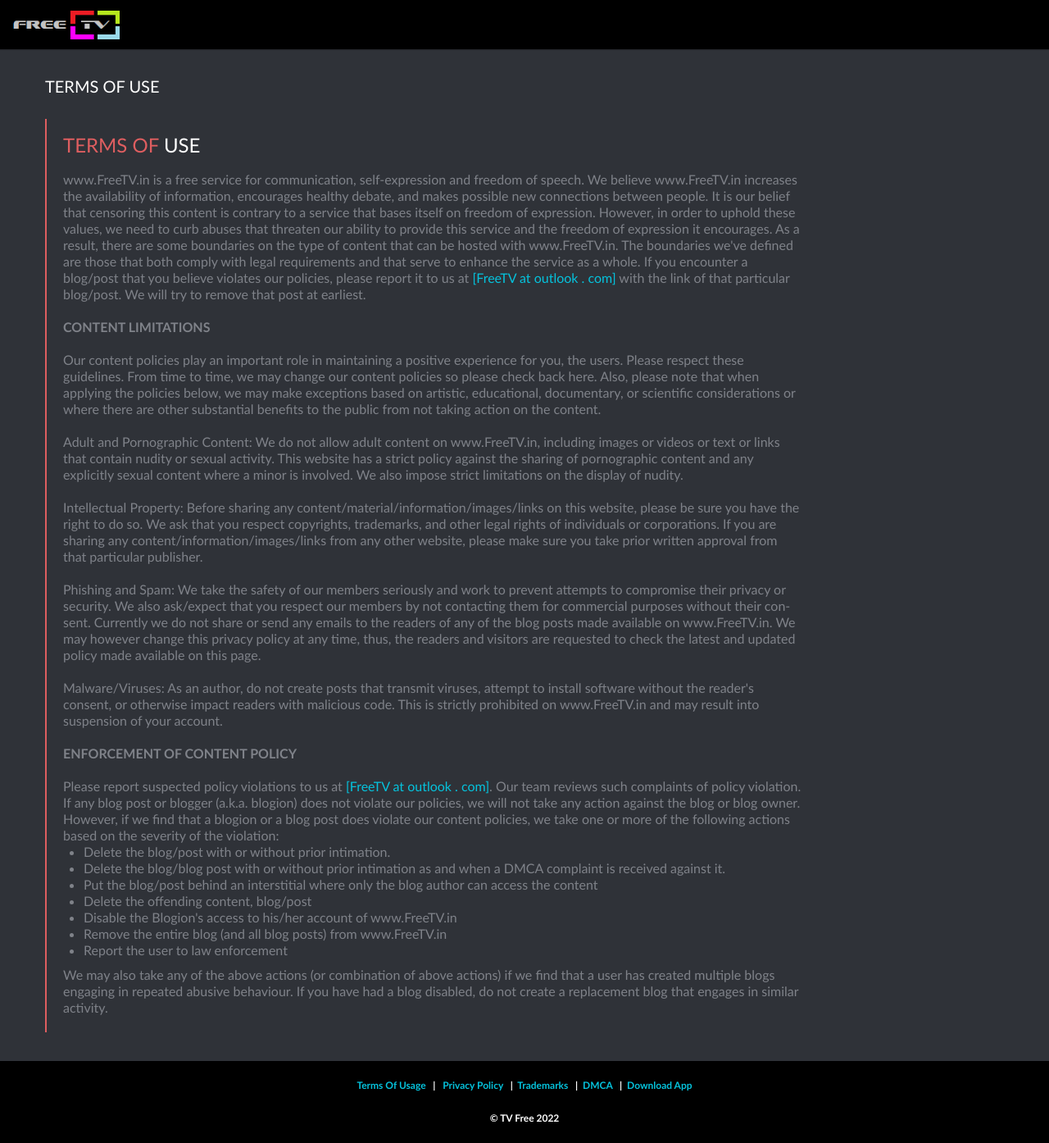
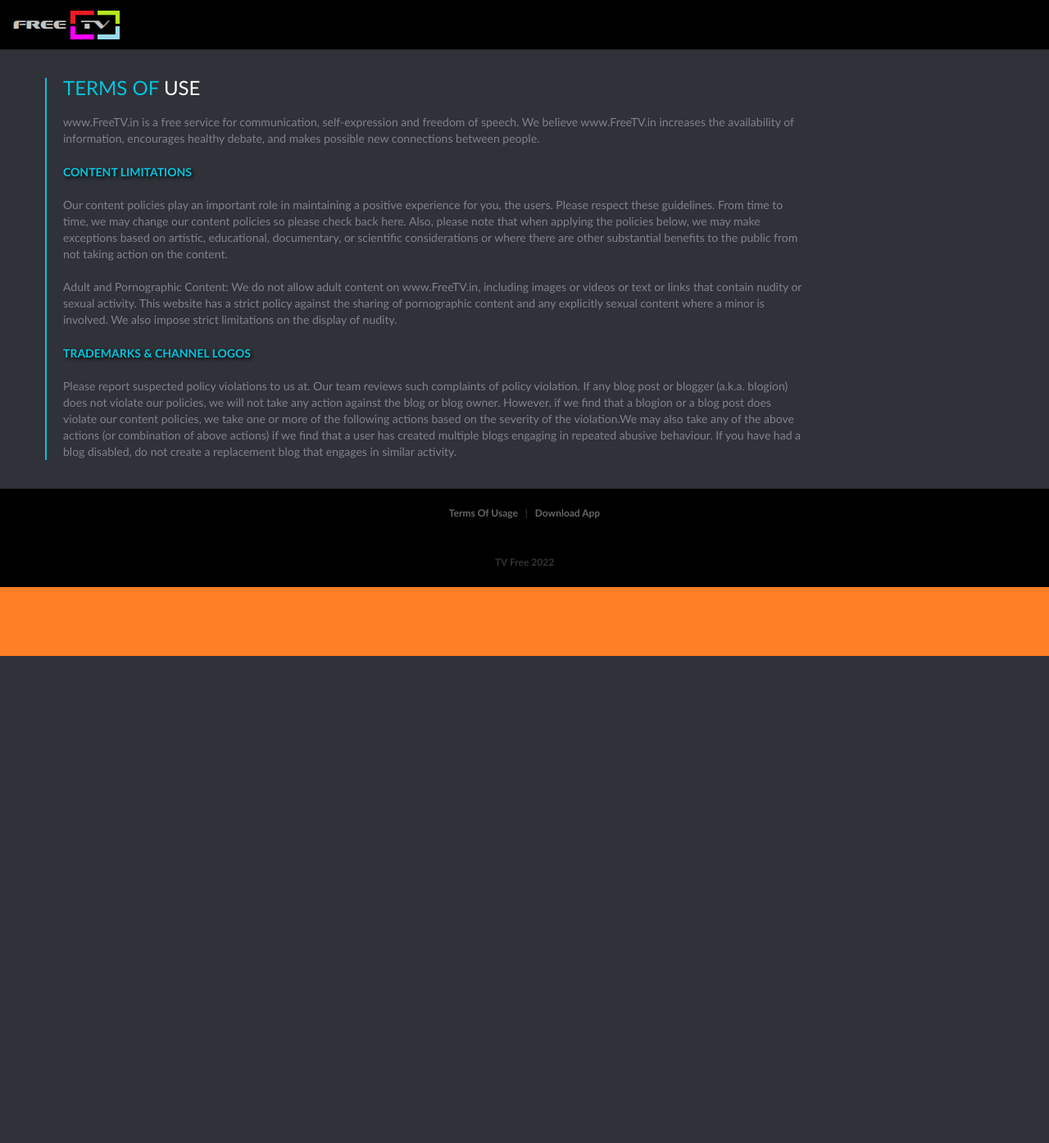
Before and after one commit to screensaverx/screensaverx, a PHP site: page /cms/cms_terms.html in a window 1280 px wide. Shown: the whole page at 82% size. After the commit the page ends 800 px from the top, so only its background shows below. Run offline with PHP 8.4, Linux system fonts and the light colour scheme; some libraries are stand-ins or nearby versions.

Commit message:
PROTO ONE

```diff
--- a/_include/css/main.css
+++ b/_include/css/main.css
@@ -27,7 +27,7 @@
 	background:#2F3238;
 	color:#7F8289;
 	font-weight:300;
-	font-size:16px;
+	font-size:14px;
 	font-family: 'Calibri', sans-serif;
 	line-height:20px;
 }
@@ -103,7 +103,7 @@
 }
 
 .color-text {
-    color: #DE5E60;
+    color: #05C3DD;
 }
 
 .through{
@@ -378,7 +378,7 @@
 
 #home-slider #nextslide:hover,
 #home-slider #prevslide:hover {
-	background-color:#DE5E60;
+	background-color:#05C3DD;
 }
 
 #home-slider #nextslide i,
@@ -436,7 +436,7 @@
 
 #home-slider ul#slide-list li.current-slide a,
 #home-slider ul#slide-list li.current-slide a:hover {
-	background-color:#DE5E60;
+	background-color:#05C3DD;
 }
 
 #home-slider #nextsection {
@@ -454,7 +454,7 @@
 }
 
 #home-slider #nextsection:hover {
-	background-color:#DE5E60;
+	background-color:#05C3DD;
 }
 
 #home-slider #nextsection i {
@@ -1159,11 +1159,15 @@
 }
 
 footer .credits {
-	color: #FFFFFF;
+	color: #333333;
 	font-size: 12px;
 	margin-bottom: 0;
 	padding: 20px 0;
 	font-weight:bold;
+}
+
+footer a {
+	color:#666666;
 }
 
 /* ==================================================
--- a/_include/css/shortcodes.css
+++ b/_include/css/shortcodes.css
@@ -479,9 +482,9 @@
 ================================================== */
 
 .info-block {
-    border-left: 2px solid #DE5E60;
+    border-left: 2px solid #05C3DD;
     overflow: hidden;
-    padding: 20px;
+    padding: 0px 20px 0px 20px;
     position: relative;
 }
 
--- a/_include/js/common_footer.js
+++ b/_include/js/common_footer.js
@@ -1 +1,2 @@
-document.write("<footer><p class='credits'><a href='/cms/cms_terms.html'>Terms Of Usage</a> &nbsp; | &nbsp; <a href='/cms/cms_privacy.html'>Privacy Policy</a> &nbsp; | &nbsp;<a href='/cms/cms_trademarks.html'>Trademarks</a> &nbsp; | &nbsp;<a href='/cms/cms_dmca.html'>DMCA</a> &nbsp; | &nbsp;<a href='/cms/cms_download.html'>Download App</a><br><br>&copy TV Free 2022</p></footer>");
+document.write("<footer><p class='credits'><a href='/cms/cms_terms.html'>Terms Of Usage</a> &nbsp; | &nbsp; <a href='/cms/cms_download.html'>Download App</a></p></footer>");
+document.write("<footer><p class='credits'>TV Free 2022</p></footer>");
--- a/cms/cms_terms.html
+++ b/cms/cms_terms.html
@@ -60,39 +60,20 @@
 		<!-- Information Block -->
         <div class="row">
         	<div class="span12">
-            	<h3 class="spec">TERMS OF USE</h3>
                 <div class="info-block">
                 	<div class="info-text">
                 		<h3><span class="color-text">TERMS OF </span> USE</h3>
 						<br>
 						<p>
-						www.FreeTV.in is a free service for communication, self-expression and freedom of speech. We believe www.FreeTV.in increases the availability of information, encourages healthy debate, and makes possible new connections between people. It is our belief that censoring this content is contrary to a service that bases itself on freedom of expression. However, in order to uphold these values, we need to curb abuses that threaten our ability to provide this service and the freedom of expression it encourages. As a result, there are some boundaries on the type of content that can be hosted with www.FreeTV.in. The boundaries we've defined are those that both comply with legal requirements and that serve to enhance the service as a whole. If you encounter a blog/post that you believe violates our policies, please report it to us at <a href="#">[FreeTV at outlook . com]</a> with the link of that particular blog/post. We will try to remove that post at earliest.
+						www.FreeTV.in is a free service for communication, self-expression and freedom of speech. We believe www.FreeTV.in increases the availability of information, encourages healthy debate, and makes possible new connections between people.
 						<br><br>
-						<b>CONTENT LIMITATIONS</b>
-						<br><br>
+						<h2 class="title title-page">CONTENT LIMITATIONS</h2>
 						Our content policies play an important role in maintaining a positive experience for you, the users. Please respect these guidelines. From time to time, we may change our content policies so please check back here. Also, please note that when applying the policies below, we may make exceptions based on artistic, educational, documentary, or scientific considerations or where there are other substantial benefits to the public from not taking action on the content.
 						<br><br>
 						Adult and Pornographic Content: We do not allow adult content on www.FreeTV.in, including images or videos or text or links that contain nudity or sexual activity. This website has a strict policy against the sharing of pornographic content and any explicitly sexual content where a minor is involved. We also impose strict limitations on the display of nudity.
 						<br><br>
-						Intellectual Property: Before sharing any content/material/information/images/links on this website, please be sure you have the right to do so. We ask that you respect copyrights, trademarks, and other legal rights of individuals or corporations. If you are sharing any content/information/images/links from any other website, please make sure you take prior written approval from that particular publisher.
-						<br><br>
-						Phishing and Spam: We take the safety of our members seriously and work to prevent attempts to compromise their privacy or security. We also ask/expect that you respect our members by not contacting them for commercial purposes without their con-sent. Currently we do not share or send any emails to the readers of any of the blog posts made available on www.FreeTV.in. We may however change this privacy policy at any time, thus, the readers and visitors are requested to check the latest and updated policy made available on this page.
-						<br><br>
-						Malware/Viruses: As an author, do not create posts that transmit viruses, attempt to install software without the reader's consent, or otherwise impact readers with malicious code. This is strictly prohibited on www.FreeTV.in and may result into suspension of your account.
-						<br><br>
-						<b>ENFORCEMENT OF CONTENT POLICY</b>
-						<br><br>
-						Please report suspected policy violations to us at <a href="#">[FreeTV at outlook . com]</a>. Our team reviews such complaints of policy violation. If any blog post or blogger (a.k.a. blogion) does not violate our policies, we will not take any action against the blog or blog owner. However, if we find that a blogion or a blog post does violate our content policies, we take one or more of the following actions based on the severity of the violation:
-						<ul>
-							<li>  Delete the blog/post with or without prior intimation. </li>
-							<li>  Delete the blog/blog post with or without prior intimation as and when a DMCA complaint is received against it. </li>
-							<li>  Put the blog/post behind an interstitial where only the blog author can access the content </li>
-							<li>  Delete the offending content, blog/post </li>
-							<li>  Disable the Blogion's access to his/her account of www.FreeTV.in </li>
-							<li>  Remove the entire blog (and all blog posts) from www.FreeTV.in </li>
-							<li>  Report the user to law enforcement </li>
-						</ul>
-						We may also take any of the above actions (or combination of above actions) if we find that a user has created multiple blogs engaging in repeated abusive behaviour. If you have had a blog disabled, do not create a replacement blog that engages in similar activity.
+						<h2 class="title title-page">TRADEMARKS & CHANNEL LOGOS</h2>
+						Please report suspected policy violations to us at. Our team reviews such complaints of policy violation. If any blog post or blogger (a.k.a. blogion) does not violate our policies, we will not take any action against the blog or blog owner. However, if we find that a blogion or a blog post does violate our content policies, we take one or more of the following actions based on the severity of the violation.We may also take any of the above actions (or combination of above actions) if we find that a user has created multiple blogs engaging in repeated abusive behaviour. If you have had a blog disabled, do not create a replacement blog that engages in similar activity.
                 	</div>
                 </div>
             </div>
--- a/index.html
+++ b/index.html
@@ -66,13 +66,12 @@
 				</div>
 			</div>
 		</div>
-		<br>
 		<div class="row">
 			<img src="/_include/img/advertisement.png" height="100%" width="100%">
 			<br><br>
 			Welcome to Free TV. With Free TV app, you can now watch free to air LIVE TV channes directly on your mobile. Anytime - Anywhere. Click on Start TV button below.
 			<br><br>
-			<center><a class="button shadows" href="/tv2.html">Start TV</a></center>
+			<center><a class="button" href="/tv2.html">Start TV</a></center>
 		</div>
 	</div>
 </div>
```
Also changed, not shown: other parts of _include/css/shortcodes.css (+13 -10 lines), cms/cms_download.html (+5 -9 lines), tv2.html (+9 -45 lines).
